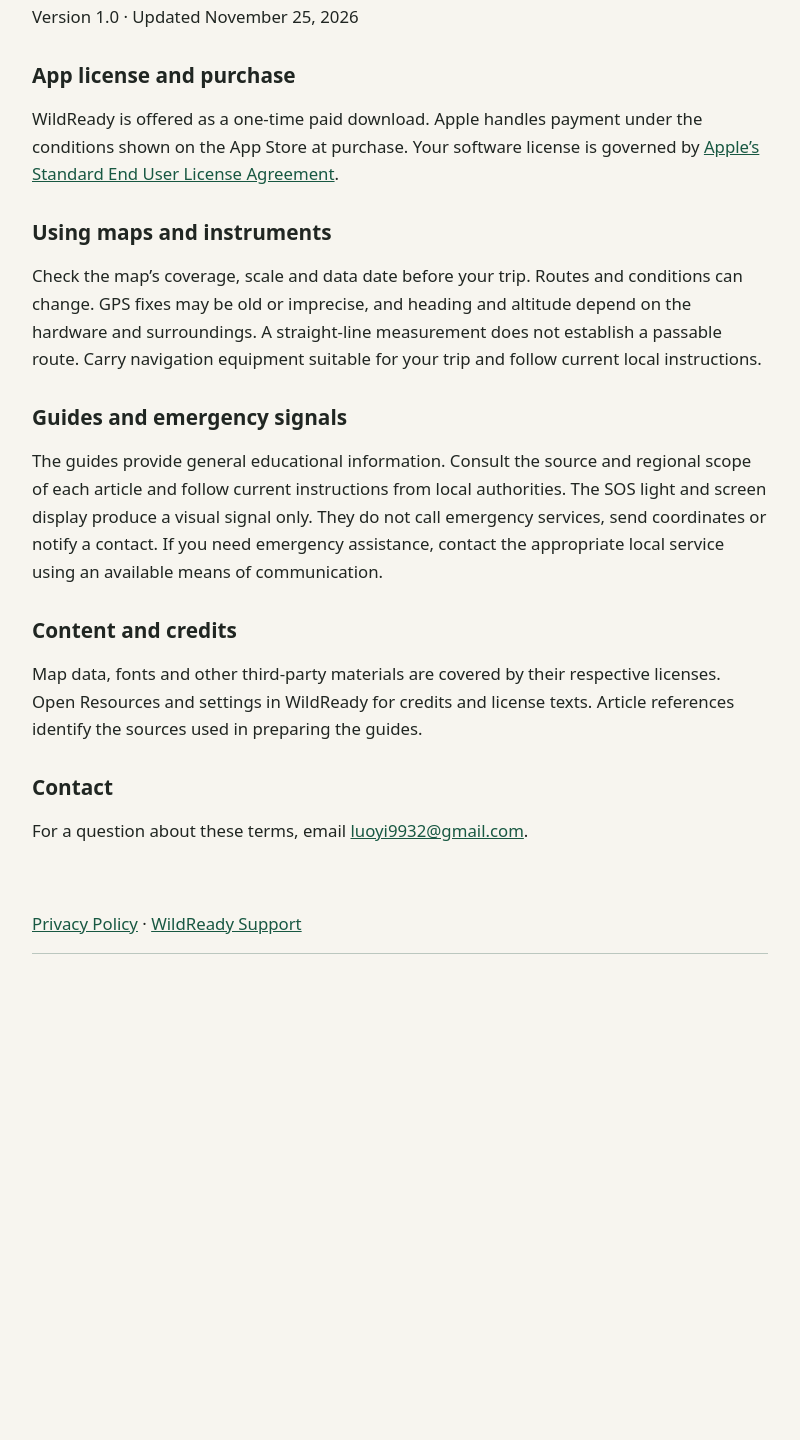
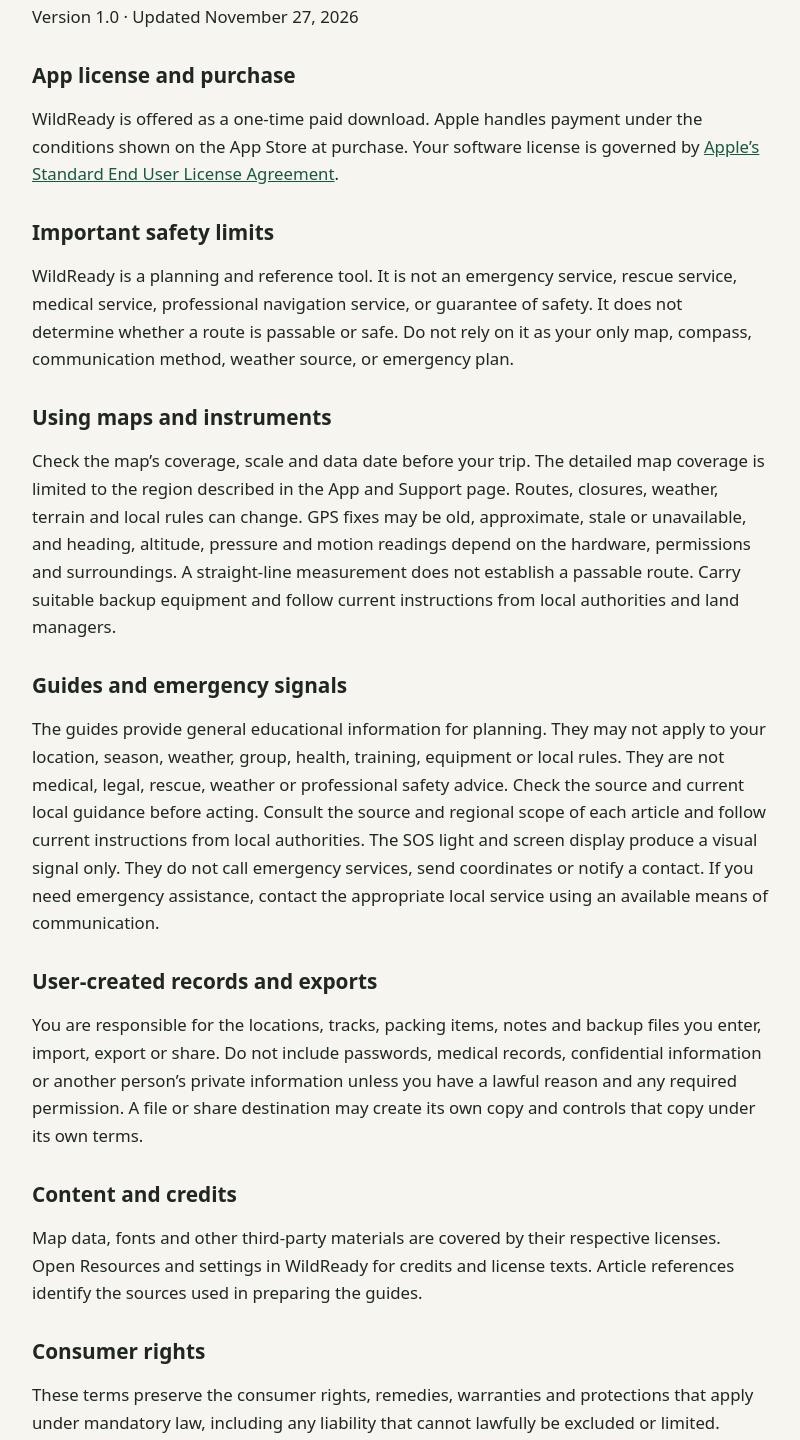
Before and after one commit to LY-HelloWorld/Privacy, a plain HTML site: page WildReady/terms.html in a window 1280 px wide. Shown: the part 252-1692 px from the top of the page, without its empty margins (240-1040 px from the left). Before the commit the page ends 1230 px from the top, so only its background shows below. Drawn offline with Linux system fonts and the light colour scheme.

Commit message:
补充 WildReady 安全边界与隐私披露

```diff
--- a/WildReady/terms.html
+++ b/WildReady/terms.html
@@ -4,14 +4,20 @@
 <link rel="canonical" href="https://ly-helloworld.github.io/Privacy/WildReady/terms.html">
 <style>body{margin:0 auto;max-width:46rem;padding:1.5rem;color:#202622;background:#f7f5ef;font:1.05rem/1.65 system-ui,sans-serif}header,footer{padding:1rem 0;border-block-end:1px solid #bbc7bf}nav a{display:inline-block;padding:.4rem .2rem}a{color:#185842}h1,h2{line-height:1.2}h2{margin-top:2rem;font-size:1.3rem}main{padding-bottom:2rem}a:focus-visible{outline:3px solid currentColor}@media(prefers-color-scheme:dark){body{background:#102a23;color:#f7f5ef}a{color:#a9e6c7}}</style></head>
 <body><header><strong>WildReady · Offline Survival Kit</strong><nav aria-label="Related pages"><a href="privacy.html">Privacy Policy</a> · <a href="support.html">WildReady Support</a></nav></header>
-<main><h1>Terms of Use</h1><p>These terms describe use of WildReady 1.0 for iPhone and iPad.</p><p>Version 1.0 · Updated November 25, 2026</p>
+<main><h1>Terms of Use</h1><p>These terms describe use of WildReady 1.0 for iPhone and iPad.</p><p>Version 1.0 · Updated November 27, 2026</p>
 <h2>App license and purchase</h2>
 <p>WildReady is offered as a one-time paid download. Apple handles payment under the conditions shown on the App Store at purchase. Your software license is governed by <a href="https://www.apple.com/legal/internet-services/itunes/dev/stdeula/">Apple’s Standard End User License Agreement</a>.</p>
+<h2>Important safety limits</h2>
+<p>WildReady is a planning and reference tool. It is not an emergency service, rescue service, medical service, professional navigation service, or guarantee of safety. It does not determine whether a route is passable or safe. Do not rely on it as your only map, compass, communication method, weather source, or emergency plan.</p>
 <h2>Using maps and instruments</h2>
-<p>Check the map’s coverage, scale and data date before your trip. Routes and conditions can change. GPS fixes may be old or imprecise, and heading and altitude depend on the hardware and surroundings. A straight-line measurement does not establish a passable route. Carry navigation equipment suitable for your trip and follow current local instructions.</p>
+<p>Check the map’s coverage, scale and data date before your trip. The detailed map coverage is limited to the region described in the App and Support page. Routes, closures, weather, terrain and local rules can change. GPS fixes may be old, approximate, stale or unavailable, and heading, altitude, pressure and motion readings depend on the hardware, permissions and surroundings. A straight-line measurement does not establish a passable route. Carry suitable backup equipment and follow current instructions from local authorities and land managers.</p>
 <h2>Guides and emergency signals</h2>
-<p>The guides provide general educational information. Consult the source and regional scope of each article and follow current instructions from local authorities. The SOS light and screen display produce a visual signal only. They do not call emergency services, send coordinates or notify a contact. If you need emergency assistance, contact the appropriate local service using an available means of communication.</p>
+<p>The guides provide general educational information for planning. They may not apply to your location, season, weather, group, health, training, equipment or local rules. They are not medical, legal, rescue, weather or professional safety advice. Check the source and current local guidance before acting. Consult the source and regional scope of each article and follow current instructions from local authorities. The SOS light and screen display produce a visual signal only. They do not call emergency services, send coordinates or notify a contact. If you need emergency assistance, contact the appropriate local service using an available means of communication.</p>
+<h2>User-created records and exports</h2>
+<p>You are responsible for the locations, tracks, packing items, notes and backup files you enter, import, export or share. Do not include passwords, medical records, confidential information or another person’s private information unless you have a lawful reason and any required permission. A file or share destination may create its own copy and controls that copy under its own terms.</p>
 <h2>Content and credits</h2>
 <p>Map data, fonts and other third-party materials are covered by their respective licenses. Open Resources and settings in WildReady for credits and license texts. Article references identify the sources used in preparing the guides.</p>
+<h2>Consumer rights</h2>
+<p>These terms preserve the consumer rights, remedies, warranties and protections that apply under mandatory law, including any liability that cannot lawfully be excluded or limited.</p>
 <h2>Contact</h2>
 <p>For a question about these terms, email <a href="mailto:luoyi9932@gmail.com">luoyi9932@gmail.com</a>.</p></main><footer><a href="privacy.html">Privacy Policy</a> · <a href="support.html">WildReady Support</a></footer></body></html>
```
Also changed, not shown: WildReady/privacy.html (+5 -3 lines), WildReady/support.html (+5 -1 lines).
